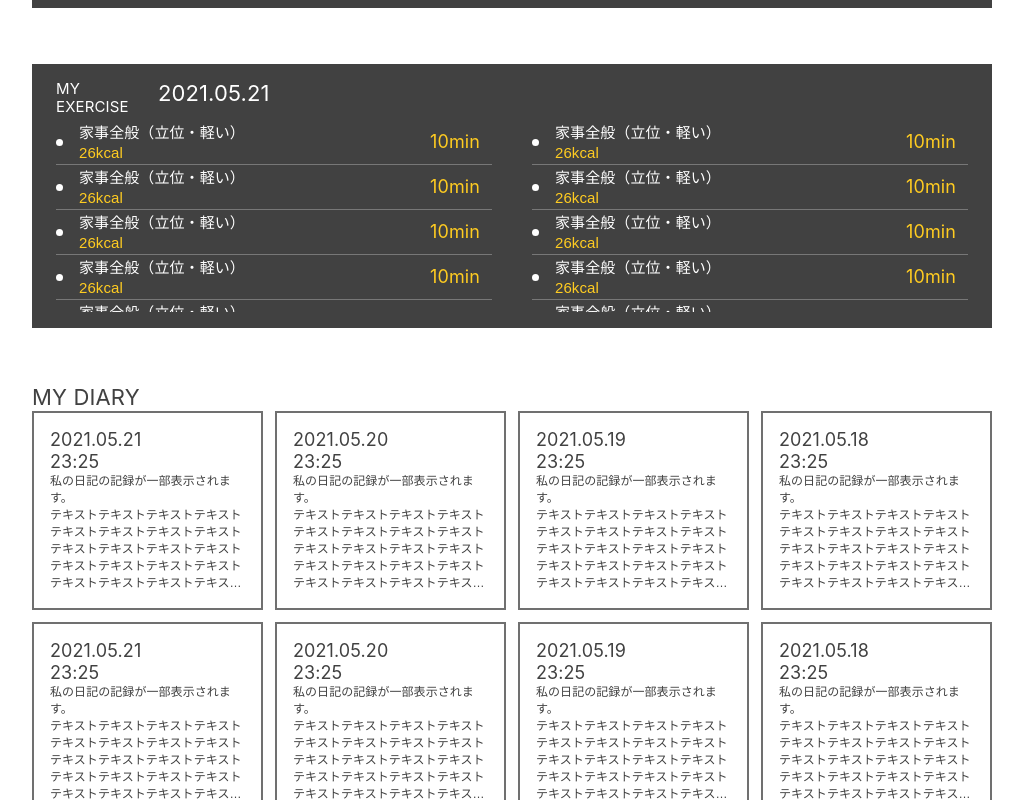
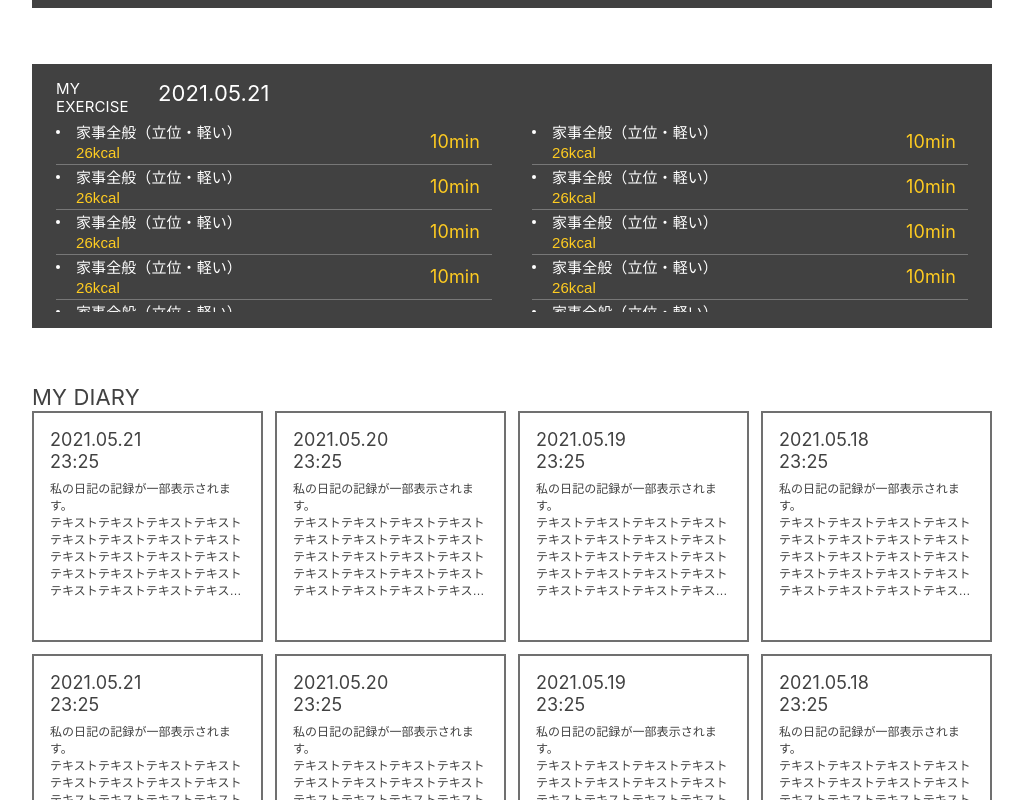
Before and after one commit to truongnhuhungnam/agent-test, a React (Vite) app in the folder healthy-app/: page /record in a window 1280 px wide. Shown: the part 760-1560 px from the top of the page, without its empty margins (128-1151 px from the left). Built offline with nearby package versions, Linux system fonts and the light colour scheme.

Commit message:
refactor record page

```diff
--- a/healthy-app/src/pages/MyRecordPage.tsx
+++ b/healthy-app/src/pages/MyRecordPage.tsx
@@ -16,11 +16,11 @@ const MyRecordPage = () => {
 
   return (
     <div className="min-h-screen pb-16 pt-14">
-      <div className="max-w-5xl px-4 lg:px-8 mx-auto space-y-8 lg:space-y-14">
+      <div className="max-w-5xl px-4 mx-auto space-y-8 lg:px-8 lg:space-y-14">
         {/* Action Buttons */}
-        <div className="grid grid-cols-1 sm:grid-cols-2 lg:grid-cols-3 gap-6 lg:gap-12">
+        <div className="grid grid-cols-1 gap-6 sm:grid-cols-2 lg:grid-cols-3 lg:gap-12">
           <div
-            className="p-4 lg:p-6 transition-opacity cursor-pointer bg-primary-300 hover:opacity-80"
+            className="p-4 transition-opacity cursor-pointer lg:p-6 bg-primary-300 hover:opacity-80"
             onClick={() => {
               const el = document.getElementById("body-record")
               if (el) {
@@ -45,7 +45,7 @@ const MyRecordPage = () => {
             </div>
           </div>
           <div
-            className="p-4 lg:p-6 transition-opacity cursor-pointer bg-primary-300 hover:opacity-80"
+            className="p-4 transition-opacity cursor-pointer lg:p-6 bg-primary-300 hover:opacity-80"
             onClick={() => {
               const el = document.getElementById("my-exercise")
               if (el) {
@@ -70,7 +70,7 @@ const MyRecordPage = () => {
             </div>
           </div>
           <div
-            className="p-4 lg:p-6 transition-opacity cursor-pointer bg-primary-300 hover:opacity-80 sm:col-span-2 lg:col-span-1"
+            className="p-4 transition-opacity cursor-pointer lg:p-6 bg-primary-300 hover:opacity-80 sm:col-span-2 lg:col-span-1"
             onClick={() => {
               const el = document.getElementById("my-diary")
               if (el) {
@@ -101,7 +101,7 @@ const MyRecordPage = () => {
           id="body-record"
           className="p-0 bg-dark-500 h-[250px] lg:h-[304px] overflow-hidden rounded-none border-0 gap-0 shadow-none"
         >
-          <CardHeader className="flex pt-4 lg:pt-6 pb-0 pl-4 lg:pl-6">
+          <CardHeader className="flex pt-4 pb-0 pl-4 lg:pt-6 lg:pl-6">
             <h3 className="text-light font-inter text-sm lg:text-[15px] leading-[16px] lg:leading-[18px] tracking-[.15px] w-[80px] lg:w-[96px]">
               BODY RECORD
             </h3>
@@ -119,7 +119,7 @@ const MyRecordPage = () => {
           id="my-exercise"
           className="gap-0 p-0 overflow-hidden border-0 rounded-none shadow-none bg-dark-500"
         >
-          <CardHeader className="flex pt-3 lg:pt-4 pb-0 pl-4 lg:pl-6">
+          <CardHeader className="flex pt-3 pb-0 pl-4 lg:pt-4 lg:pl-6">
             <h3 className="text-light font-inter text-sm lg:text-[15px] leading-[16px] lg:leading-[18px] tracking-[.15px] w-[80px] lg:w-[96px]">
               MY EXERCISE
             </h3>
@@ -127,15 +127,15 @@ const MyRecordPage = () => {
               2021.05.21
             </p>
           </CardHeader>
-          <CardContent className="px-4 lg:px-6 pt-1 pb-4">
-            <div className="grid grid-cols-1 lg:grid-cols-2 overflow-y-auto gap-x-4 lg:gap-x-10 max-h-48">
+          <CardContent className="px-4 pt-1 pb-4 lg:px-6">
+            <div className="grid grid-cols-1 overflow-y-auto lg:grid-cols-2 gap-x-4 lg:gap-x-10 max-h-48">
               {exerciseRecords.map((exercise) => (
                 <div
                   key={exercise.id}
                   className="flex items-center justify-between py-[2px] pr-3 border-b border-gray-400"
                 >
                   <div className="flex items-center space-x-2 lg:space-x-4">
-                    <div className="rounded-full size-[5px] lg:size-[7px] bg-light"></div>
+                    <div className="-translate-y-2.5 rounded-full size-1 bg-light"></div>
                     <div>
                       <div className="font-light text-xs lg:text-[15px] leading-[16px] lg:leading-[22px] tracking-[.08px] text-light">
                         {exercise.name}
@@ -167,11 +167,11 @@ const MyRecordPage = () => {
             </h3>
           </CardHeader>
           <CardContent className="p-0">
-            <div className="grid grid-cols-1 sm:grid-cols-2 lg:grid-cols-4 gap-3">
+            <div className="grid grid-cols-1 gap-3 sm:grid-cols-2 lg:grid-cols-4">
               {visibleEntries.map((entry) => (
                 <div
                   key={entry.id}
-                  className="p-3 lg:p-4 border-2 border-gray-300"
+                  className="p-3 pb-6 space-y-2 border-2 border-gray-300 lg:p-4 lg:pb-10"
                 >
                   <p className="text-base lg:text-[18px] font-inter leading-[20px] lg:leading-[22px] tracking-[.09px]">
                     {entry.date}
```
